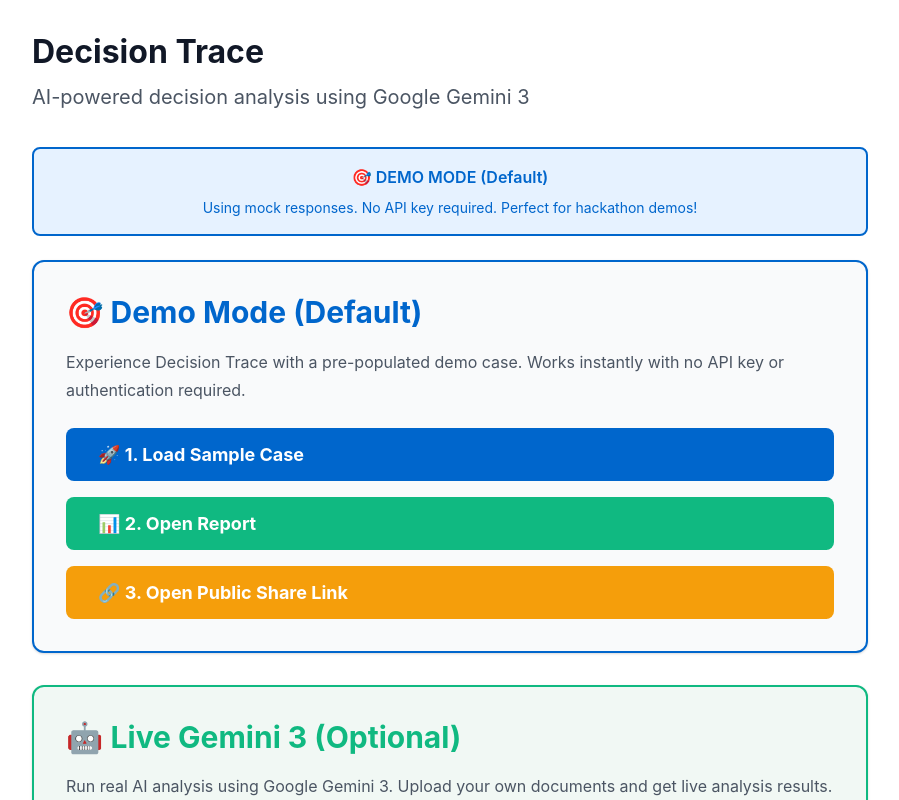
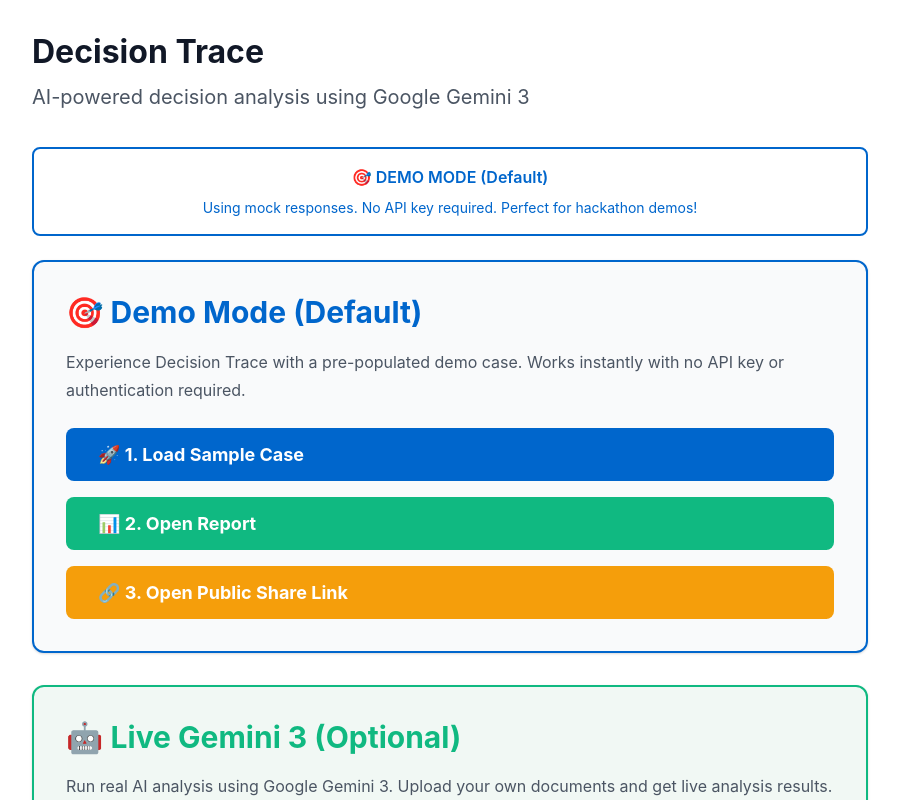
Before and after one commit to saisameera27-crypto/DecisionTrace, a Next.js app: page / in a window 1280 px wide. Shown: the top 800 px of the page, without its empty margins (190-1089 px from the left). Built offline with nearby package versions, Linux system fonts and the light colour scheme; no server answers.

Commit message:
Change mode indicator background from blue to white

```diff
--- a/app/page.tsx
+++ b/app/page.tsx
@@ -186,7 +186,7 @@
       {/* Mode Indicator */}
       <div style={{
         padding: `${theme.spacing.md} ${theme.spacing.md}`,
-        backgroundColor: modeStatus.isDemoMode ? theme.colors.primaryLight : '#e8f5e9',
+        backgroundColor: theme.colors.background,
         border: `2px solid ${modeStatus.isDemoMode ? theme.colors.primary : theme.colors.success}`,
         borderRadius: theme.borderRadius.lg,
         marginBottom: theme.spacing.lg,
```
